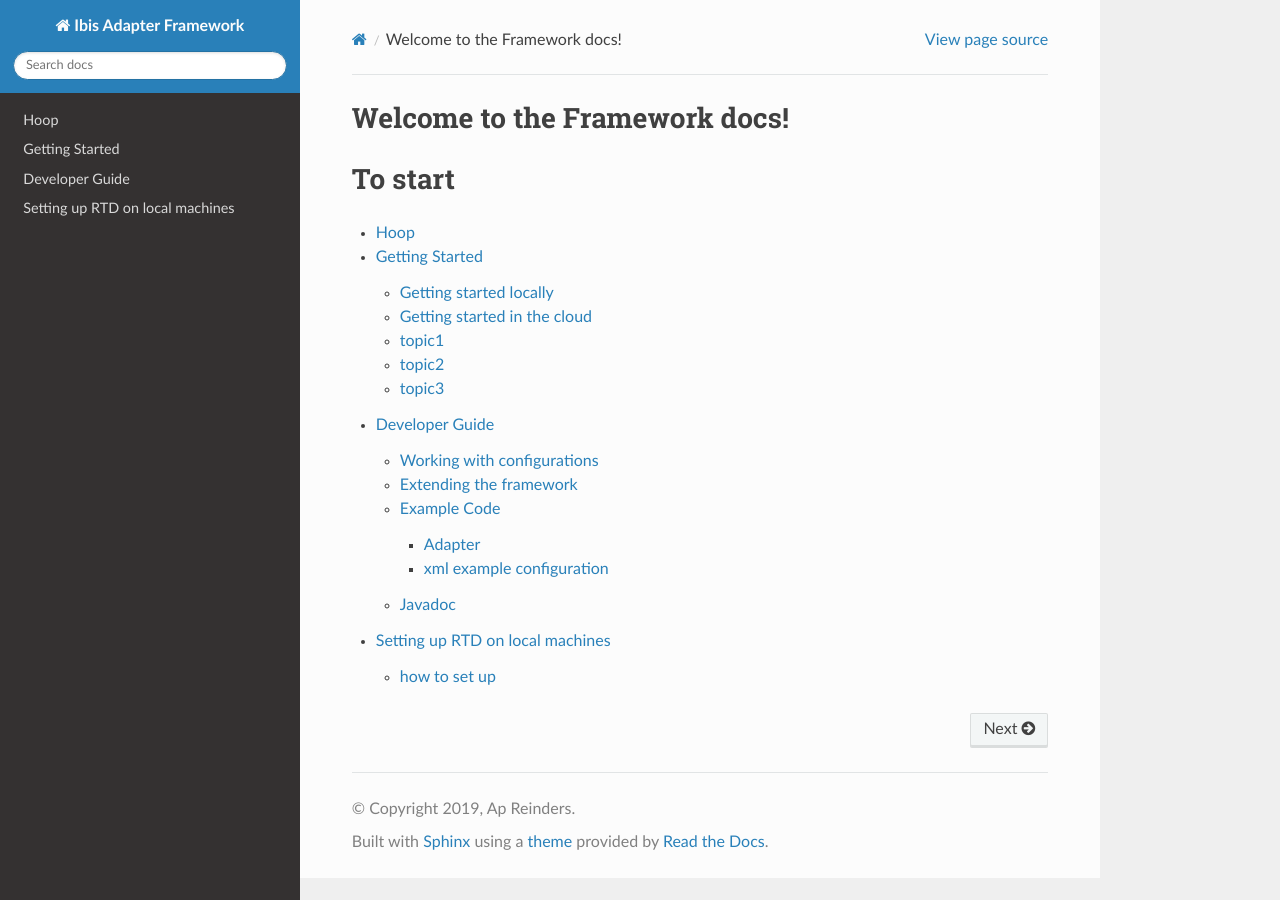
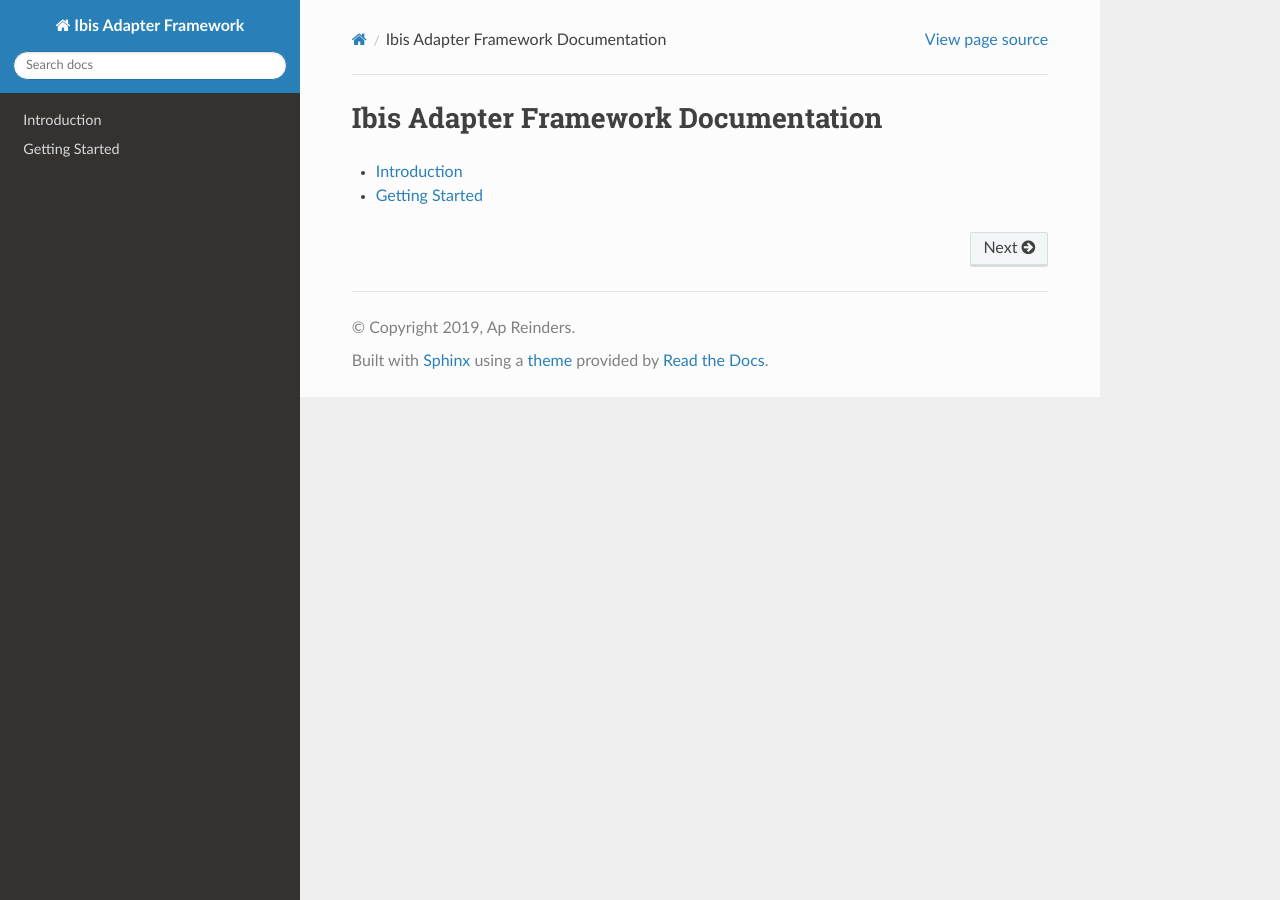
Before and after one commit to frankframework/frank-manual, a Sphinx documentation site: the page built from docs/source/index.rst, in a window 1280 px wide. Built offline with Sphinx 7.4.7 and the Read the Docs theme 2.0.0, drawn with Linux system fonts in a browser that asks for light colours.

Commit message:
Set up table of contents

```diff
--- /dev/null
+++ b/docs/source/helloIbis.rst
@@ -0,0 +1,2 @@
+Hello World
+===========
--- /dev/null
+++ b/docs/source/helloLadybug.rst
@@ -0,0 +1,2 @@
+Ladybug
+=======
--- /dev/null
+++ b/docs/source/helloLarva.rst
@@ -0,0 +1,2 @@
+Larva
+=====
--- /dev/null
+++ b/docs/source/helloRest.rst
@@ -0,0 +1,2 @@
+Hello World Application
+=======================
--- /dev/null
+++ b/docs/source/helloTestPipeline.rst
@@ -0,0 +1,2 @@
+Console Test Pipeline
+=====================
--- /dev/null
+++ b/docs/source/horizonsForEach.rst
@@ -0,0 +1,2 @@
+Repetition
+==========
--- /dev/null
+++ b/docs/source/horizonsInitialData.rst
@@ -0,0 +1,2 @@
+Initial Data
+============
--- /dev/null
+++ b/docs/source/horizonsInsertDb.rst
@@ -0,0 +1,2 @@
+Sender example
+==============
--- /dev/null
+++ b/docs/source/horizonsInterfaces.rst
@@ -0,0 +1,2 @@
+New Horizons Adapter Requirements
+=================================
--- /dev/null
+++ b/docs/source/horizonsTransform.rst
@@ -0,0 +1,2 @@
+Message Transformation with XSLT
+================================
--- /dev/null
+++ b/docs/source/horizonsValidateBooking.rst
@@ -0,0 +1,2 @@
+Validate XML against Schema
+===========================
--- a/docs/source/index.rst
+++ b/docs/source/index.rst
@@ -1,14 +1,8 @@
-Welcome to the Framework docs!
-===========================================================
-
-
-To start
-============
+Ibis Adapter Framework Documentation
+====================================
 
 .. toctree::
    :maxdepth: 3
 
-   home
-   userguide
-   developerguide
-   setup
+   introduction
+   gettingStarted
--- /dev/null
+++ b/docs/source/introduction.rst
@@ -0,0 +1,2 @@
+Introduction
+============
--- /dev/null
+++ b/docs/source/newHorizons.rst
@@ -0,0 +1,2 @@
+Example: New Horizons
+=====================
```
Also changed, not shown: docs/source/gettingStarted.rst (added, +17 -0 lines).
